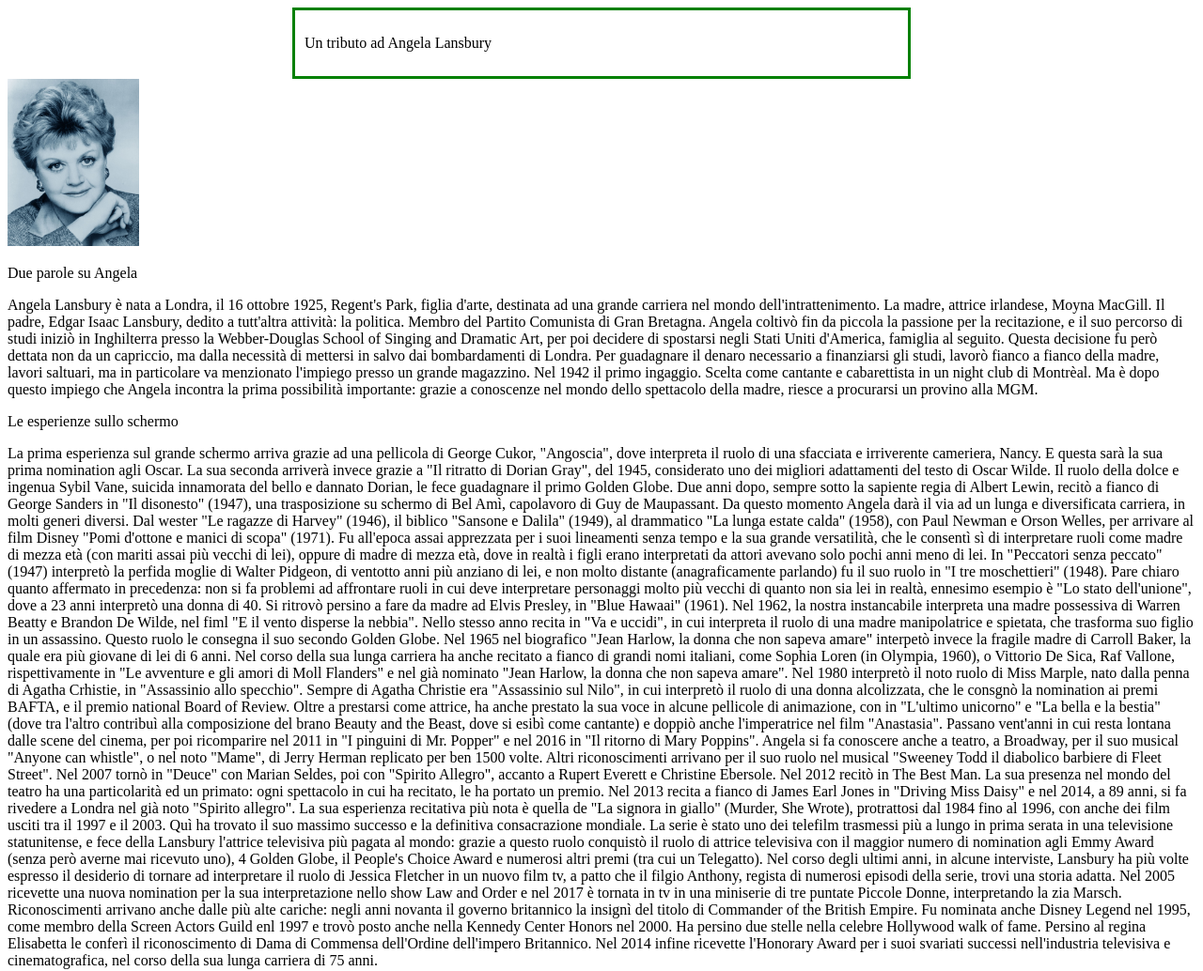
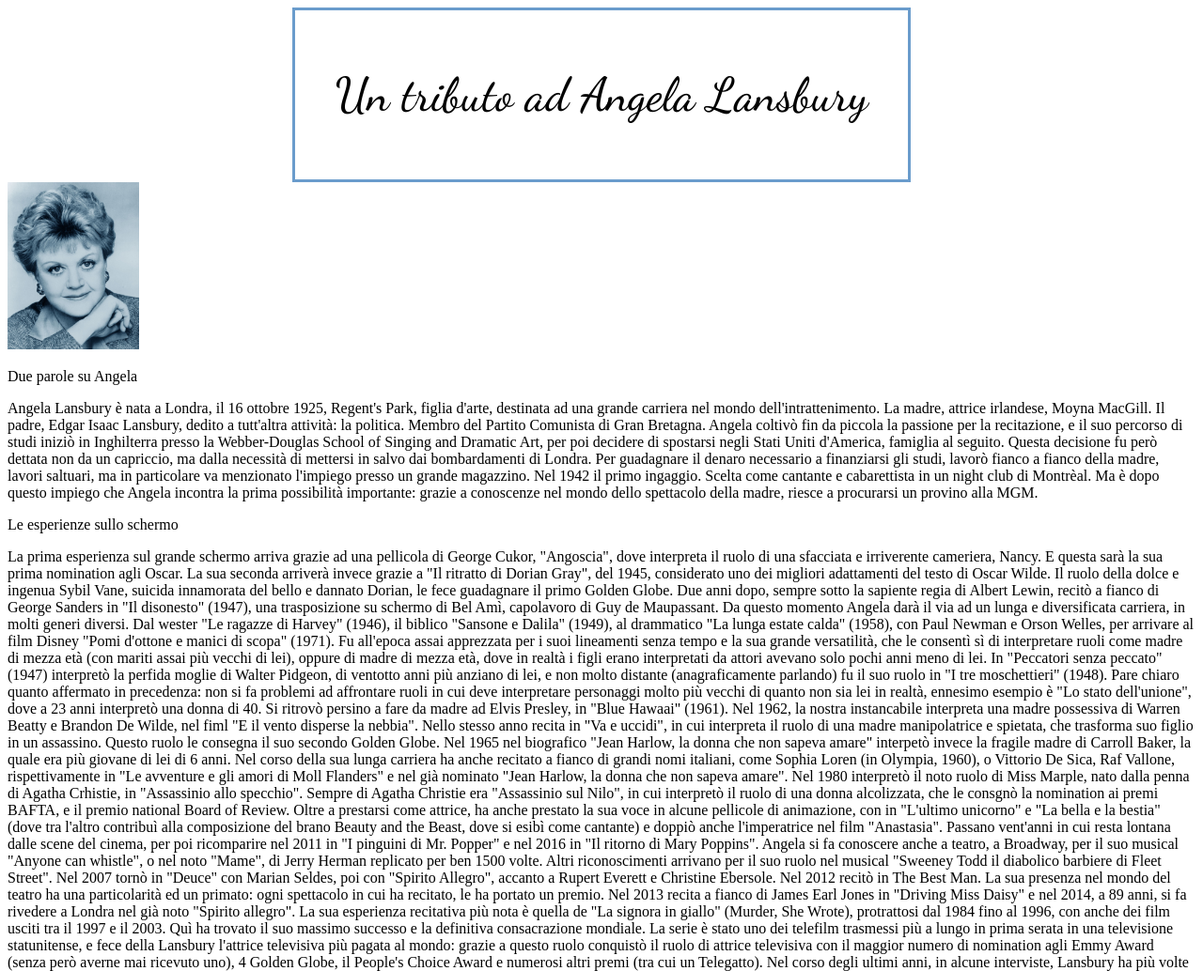
Before and after one commit to Ishtraodd/Angela-Lansbury, a plain HTML site: page home.html in a window 1280 px wide. Shown: the top 1034 px of the page at 94% size. Drawn offline with Linux system fonts and the light colour scheme.

Commit message:
Modifica css per titolo

```diff
--- a/css/style.css
+++ b/css/style.css
@@ -1,6 +1,10 @@
+
 .welcome{
     margin: auto;
     width: 50%;
-    border: 3px solid green;
+    border: 3px solid rgb(106, 156, 204);
     padding: 10px;
+    font-family: 'Dancing Script', cursive;
+    font-size: 50px;
+    text-align:center;
 }
```
